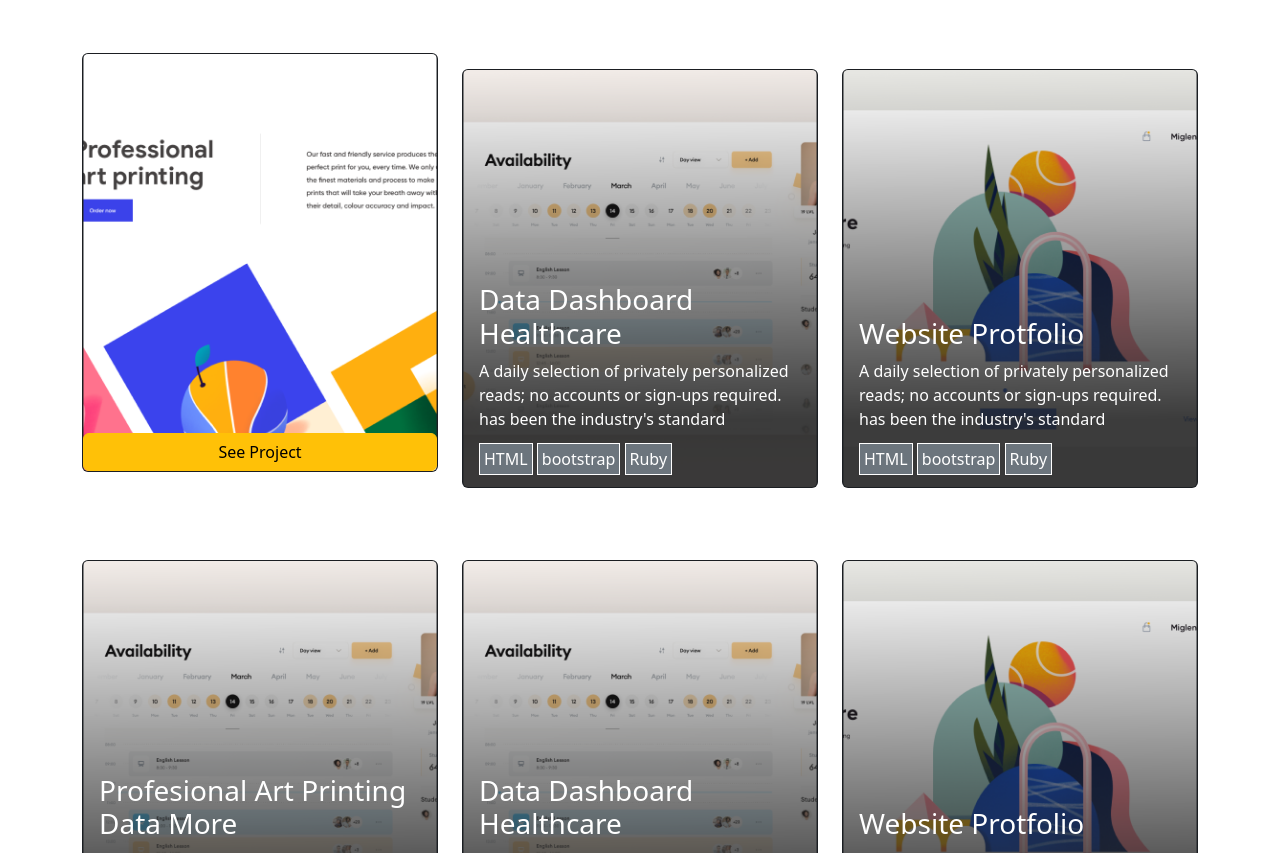
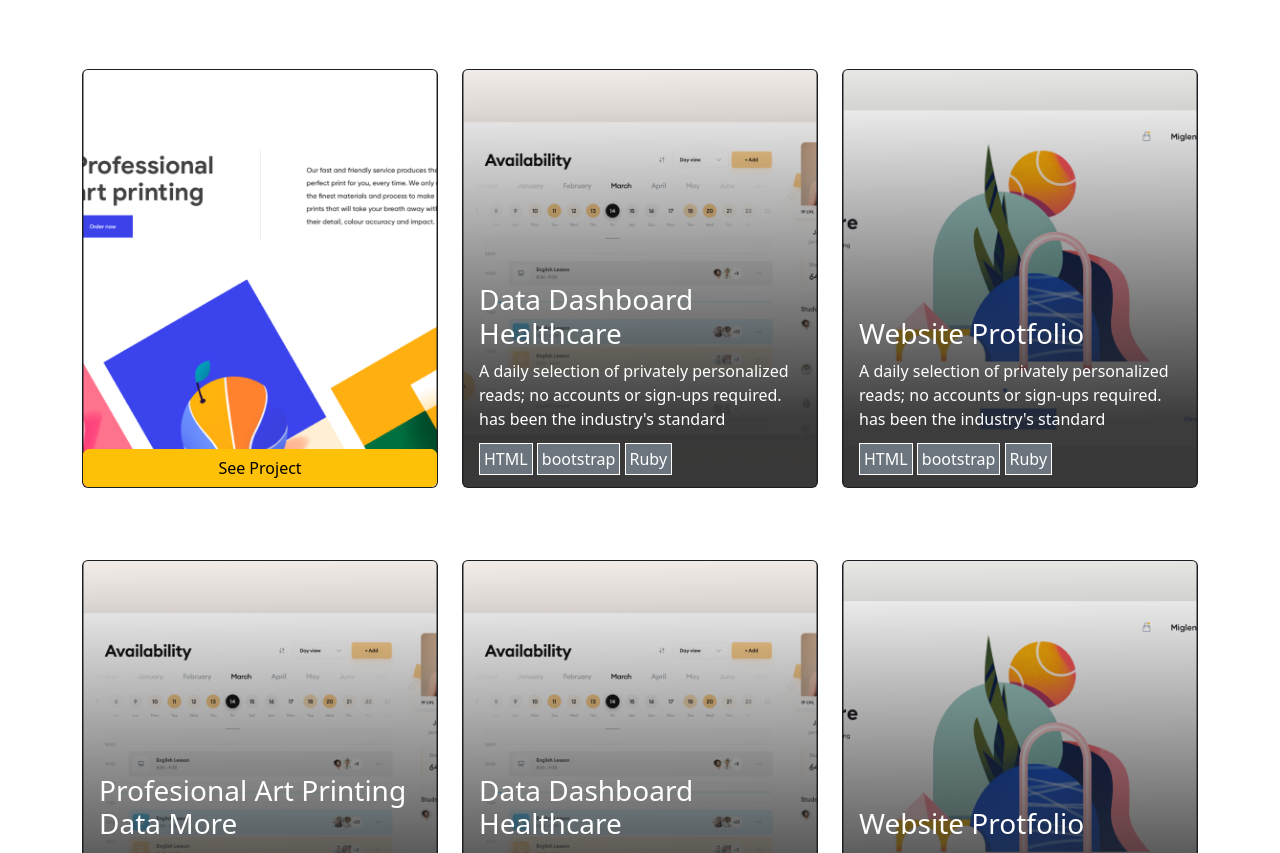
Before and after one commit to Alhajideen/Portfolio-with-bootstrap, a website: page index.html in a window 1280 px wide. Shown: the part 1125-1978 px from the top of the page. Drawn offline with nearby package versions, Linux system fonts and the light colour scheme.

Commit message:
Fix top margin on medium devices for second item of projects

```diff
--- a/index.html
+++ b/index.html
@@ -168,7 +168,7 @@
 
       <section class="container-lg text-white">
         <div class="row">
-          <div class="col-12 col-md-4 mt-2">
+          <div class="col-12 col-md-4 mt-2 mt-md-4">
             <div class="card text-bg-dark">
               <img src="./img/Img2.png" class="card-img" alt="..." />
               <div
```
